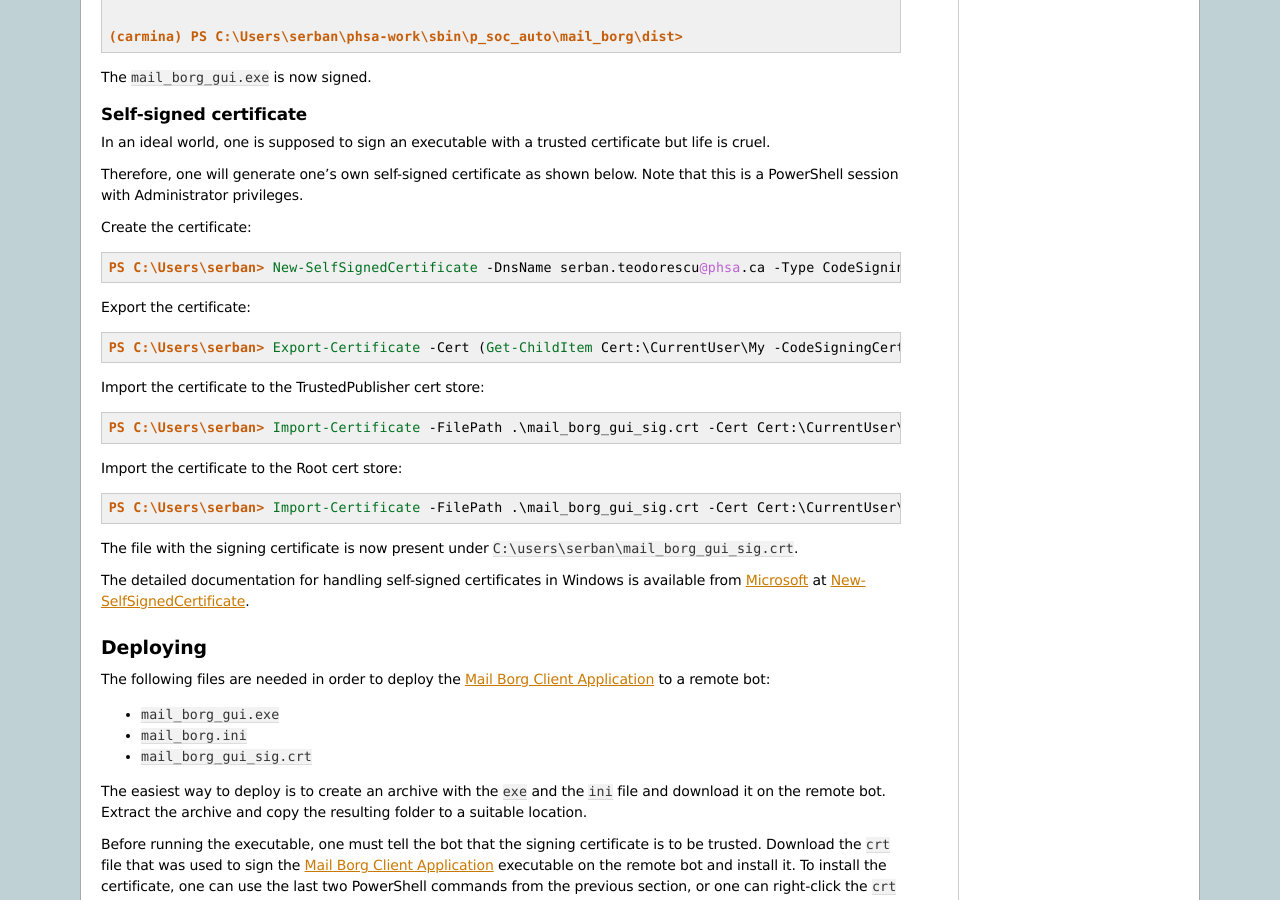
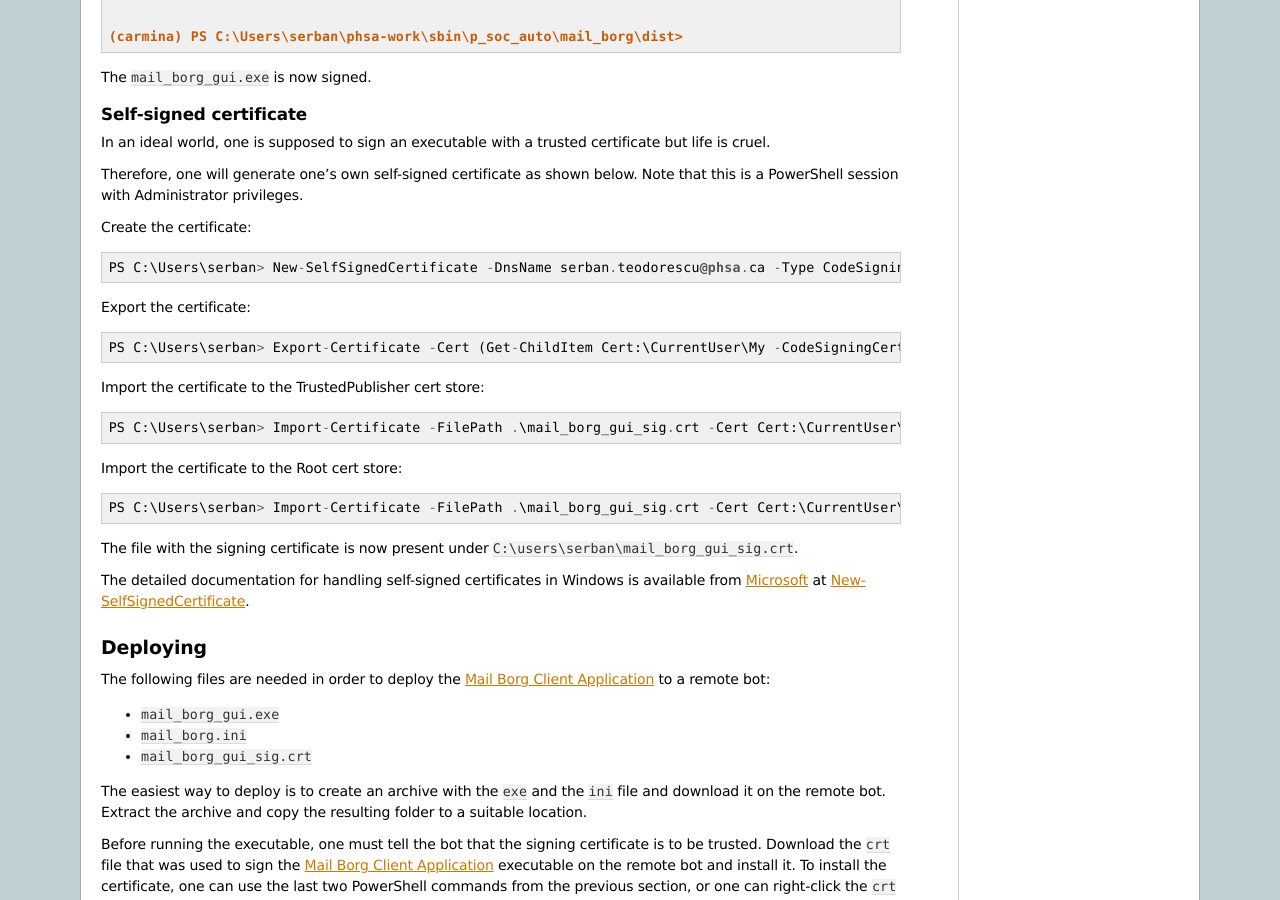
Before and after one commit to PHSAServiceOperationsCenter/PHSA-SOC, a Sphinx documentation site: the page built from docs/source/mail_borg/build.rst, in a window 1280 px wide and 900 px high, scrolled down 2741 px. Built offline with Sphinx 7.4.7, drawn with Linux system fonts in a browser that asks for light colours.

Commit message:
clean up warnings about ps1con lexer. the inludes are not true powershell sessions, just fragments of session and the lexer barfs.

```diff
--- a/docs/source/mail_borg/build.rst
+++ b/docs/source/mail_borg/build.rst
@@ -201,25 +201,25 @@ below. Note that this is a PowerShell session with Administrator privileges.
 
 Create the certificate:
 
-.. code-block:: ps1con
+.. code-block::
 
     PS C:\Users\serban> New-SelfSignedCertificate -DnsName serban.teodorescu@phsa.ca -Type CodeSigning -CertStoreLocation cert:\CurrentUser\My
 
 Export the certificate:
 
-.. code-block:: ps1con
+.. code-block::
 
     PS C:\Users\serban> Export-Certificate -Cert (Get-ChildItem Cert:\CurrentUser\My -CodeSigningCert)[0] -FilePath mail_borg_gui_sig.crt
 
 Import the certificate to the TrustedPublisher cert store:
 
-.. code-block:: ps1con
+.. code-block::
 
     PS C:\Users\serban> Import-Certificate -FilePath .\mail_borg_gui_sig.crt -Cert Cert:\CurrentUser\TrustedPublisher
 
 Import the certificate to the Root cert store:
 
-.. code-block:: ps1con
+.. code-block::
 
     PS C:\Users\serban> Import-Certificate -FilePath .\mail_borg_gui_sig.crt -Cert Cert:\CurrentUser\Root
 
```
